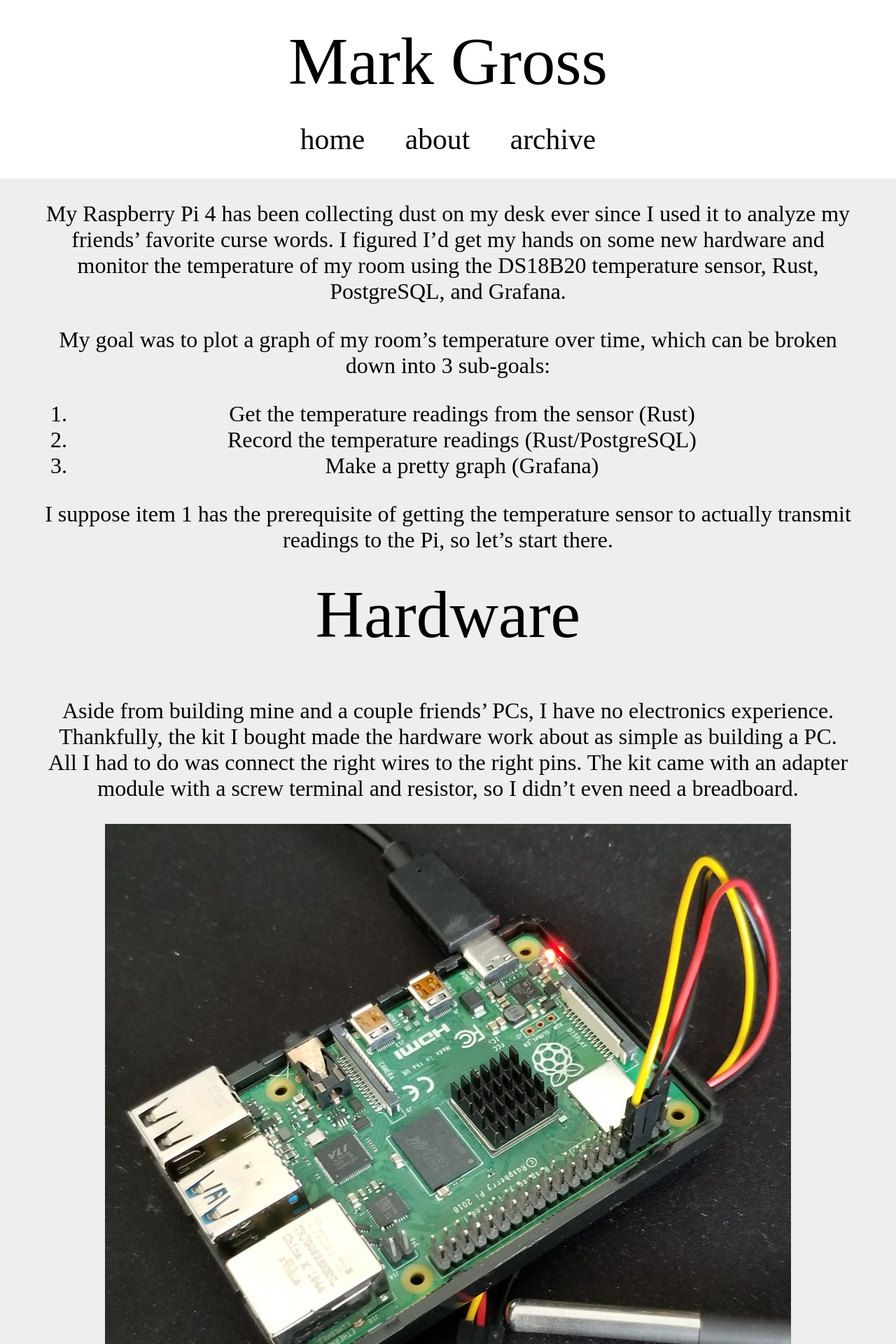
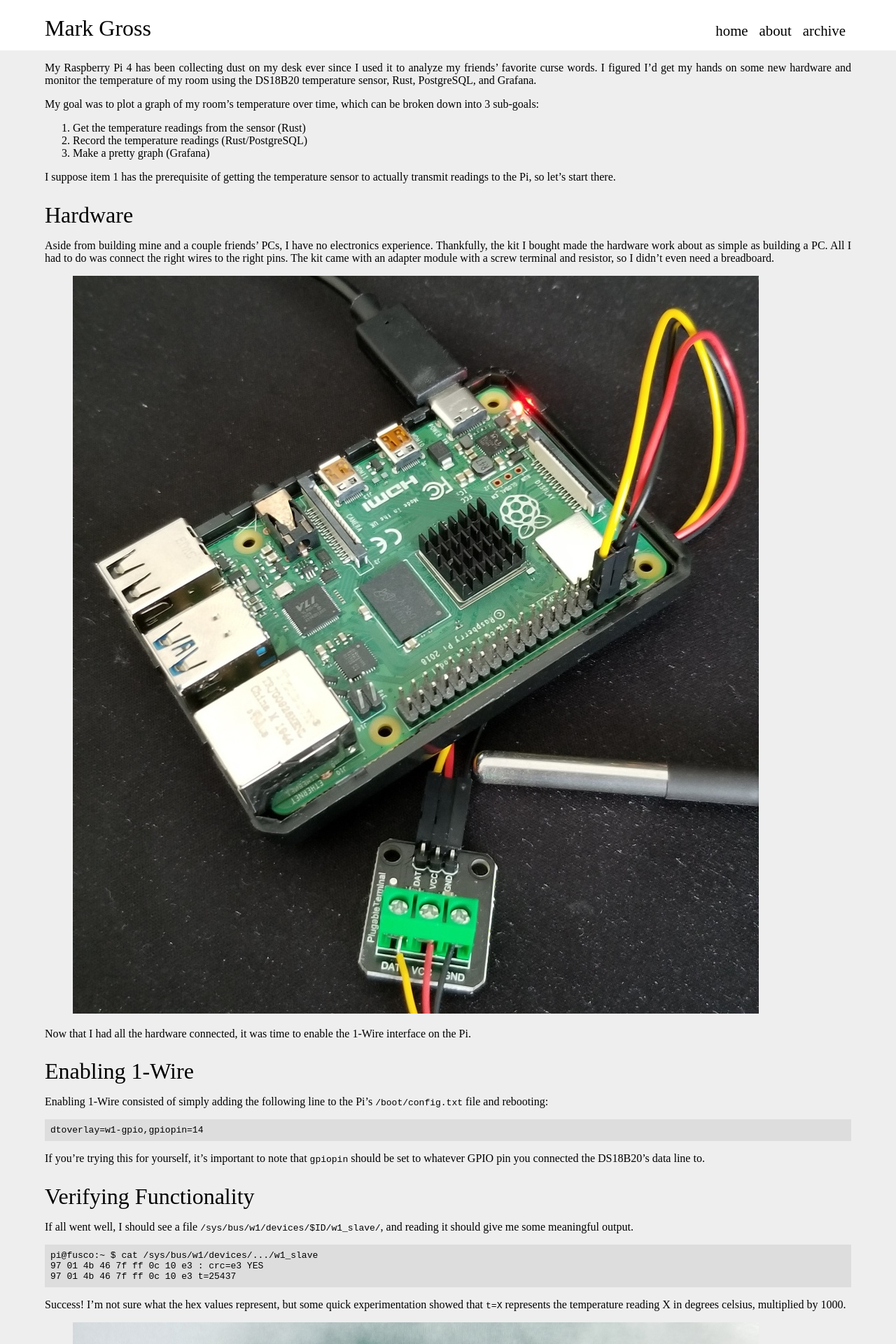
Before and after one commit to MarkusG/markusg.github.io, a Jekyll site: the page built from _posts/2021-04-20-ds18b20/2021-04-20-ds18b20.md, in a window 1280 px wide. Shown: the top 1920 px of the page at 70% size. Built offline with Jekyll 4.4.1, drawn with Linux system fonts in a browser that asks for light colours.

Commit message:
Even more mobile fixes
I hate web development. I especially hate mobile web development.

```diff
--- a/_layouts/default.html
+++ b/_layouts/default.html
@@ -2,6 +2,9 @@
 ---
 
 <!DOCTYPE html>
+<head>
+<meta name="viewport" content="width=device-width, initial-scale=1.0">
+</head>
 <html>
 	{%- include head.html -%}
 	<body>
--- a/_posts/2021-04-20-ds18b20/2021-04-20-ds18b20.md
+++ b/_posts/2021-04-20-ds18b20/2021-04-20-ds18b20.md
@@ -15,7 +15,7 @@
 
 I suppose item 1 has the prerequisite of getting the temperature sensor to actually transmit readings to the Pi, so let's start there.
 
-# Hardware
+## Hardware
 
 Aside from building mine and a couple friends' PCs, I have no electronics experience. Thankfully, the [kit](https://www.amazon.com/gp/product/B087JQ6MCP/) I bought made the hardware work about as simple as building a PC. All I had to do was connect the right wires to the right pins. The kit came with an adapter module with a screw terminal and resistor, so I didn't even need a breadboard.
 
@@ -25,7 +25,7 @@
 
 Now that I had all the hardware connected, it was time to enable the 1-Wire interface on the Pi.
 
-# Enabling 1-Wire
+## Enabling 1-Wire
 
 Enabling 1-Wire consisted of simply adding the following line to the Pi's `/boot/config.txt` file and rebooting:
 
@@ -35,7 +35,7 @@
 
 If you're trying this for yourself, it's important to note that `gpiopin` should be set to whatever GPIO pin you connected the DS18B20's data line to.
 
-# Verifying Functionality
+## Verifying Functionality
 
 If all went well, I should see a file `/sys/bus/w1/devices/$ID/w1_slave/`, and reading it should give me some meaningful output.
 
@@ -53,13 +53,13 @@
 
 Now that the sensor works, it's time to start writing some code.
 
-# Software Time
+## Software Time
 
 Python would be the sensical choice for this project. It's simple and would run on the Pi with no trouble.
 
 But where's the fun in that? I've been itching to write some Rust code recently. It's a great language, and the issue of cross-compilation seemed a more interesting challenge than having Python code Just Work™. The first step in the journey was to get **any** Rust code to successfully cross-compile and run on the Pi, so I started with Hello World.
 
-## Cross Compiling to ARM
+### Cross Compiling to ARM
 
 Cross-compiling Rust code to run on the Pi proved to be fairly straightforward. All I had to do was
 
@@ -100,7 +100,7 @@
 
 Hooray!
 
-# Writing the Parser/Recorder
+## Writing the Parser/Recorder
 
 I won't go into too much detail on the implementation of the parsing/recording logic. If you like, you can [view the source on GitHub](https://github.com/MarkusG/temperature-monitor). Essentially, the program does the following in a loop:
 
@@ -111,7 +111,7 @@
 
 I added the support for a delay between readings primarily to save on disk usage. Without the delay, the program was getting a reading evey half-second or so, and this project doesn't require anywhere near that level of resolution. I've been running it with a minute delay between each reading, and that seems to generate a clean and accurate graph.
 
-# Graphing Readings with Grafana
+## Graphing Readings with Grafana
 
 Creating the graph was dead simple. I already had Grafana set up for a previous project, so all I had to do was create a new dashboard and create a graph with time on the X axis and temperature on the Y axis.
 
@@ -121,6 +121,6 @@
 
 Voila!
 
-# Conclusion
+## Conclusion
 
 This was a fun little project to get my hands on some new hardware and make a pretty graph. Once I've collected more data, I might do some more analysis using `pandas` and `matplotlib`, but I'm happy with my results so far.
--- a/_sass/mgross/main.scss
+++ b/_sass/mgross/main.scss
@@ -14,6 +14,7 @@
 
 h2 {
 	font-weight: normal;
+	font-size: 2rem;
 	margin-bottom: 0;
 }
 
@@ -26,12 +27,27 @@
 	text-decoration: none;
 }
 
+img {
+	max-width: 100%;
+}
+
+p {
+	text-align: justify;
+}
+
+pre.highlight {
+	overflow-x: auto;
+	background-color: #ddd;
+	padding: 8px;
+}
+
 .post {
 	margin-bottom: 1.5em;
 }
 
 .post-title {
 	font-weight: normal;
+	font-size: 1.5rem;
 	margin-bottom: 0;
 }
 
@@ -41,23 +57,22 @@
 }
 
 .container {
-	width: 1280px;
+	width: 1200px;
 	max-width: 90%;
 	margin: 1rem auto 0 auto;
 }
 
-@media screen and (max-width: 1280px) {
+@media screen and (max-width: 768px) {
 	.container {
+		margin-bottom: 2rem;
+	}
+
+	#index-content {
 		text-align: center;
-		margin-bottom: 2rem;
 	}
 
 	.post {
 		margin-bottom: 2em;
-	}
-
-	html {
-		font-size: 2rem;
 	}
 }
 
@@ -68,7 +83,7 @@
 }
 
 #nav-container {
-	width: 1280px;
+	width: 1200px;
 	max-width: 90%;
 	margin: auto;
 	display: flex;
@@ -91,7 +106,7 @@
 	font-size: 1.3rem;
 }
 
-@media screen and (max-width: 1280px) {
+@media screen and (max-width: 768px) {
 	#nav-container {
 		flex-direction: column;
 		align-items: center;
@@ -139,14 +154,14 @@
 	width: 24px;
 }
 
-@media screen and (max-width: 1280px) {
+@media screen and (max-width: 768px) {
 	#profile {
 		text-align: center;
 	}
 
 	#avatar {
-		width: 512px;
-		height: 512px;
+		width: 300px;
+		height: 300px;
 	}
 
 	#profile-name {
@@ -160,7 +175,7 @@
 	}
 
 	.profile-icon {
-		width: 72px;
+		width: 48px;
 	}
 }
 
@@ -169,6 +184,10 @@
 #index-container {
 	display: flex;
 	gap: 2rem;
+}
+
+#profile {
+	min-width: 200px;
 }
 
 #index-content h1 {
@@ -187,7 +206,7 @@
 	font-size: 1.3rem;
 }
 
-@media screen and (max-width: 1280px) {
+@media screen and (max-width: 768px) {
 	#index-container {
 		display: flex;
 		flex-direction: column;
@@ -195,6 +214,10 @@
 }
 
 // archive.html
+
+.archive {
+	text-align: center;
+}
 
 .archive-year {
 	margin-bottom: -.5rem;
@@ -204,7 +227,7 @@
 	margin-top: 2rem;
 }
 
-@media screen and (max-width: 1280px) {
+@media screen and (max-width: 768px) {
 	.archive-year {
 		font-size: 4rem;
 	}
```
Also changed, not shown: _posts/2019-09-28-pastebin-bitcoins/2019-09-28-pastebin-bitcoins.md (+1 -1 lines), _posts/2020-05-18-hubrelease/2020-05-18-hubrelease.md (+4 -4 lines), _posts/2021-10-12-anonymous-types/2021-10-12-anonymous-types.md (+3 -3 lines).
